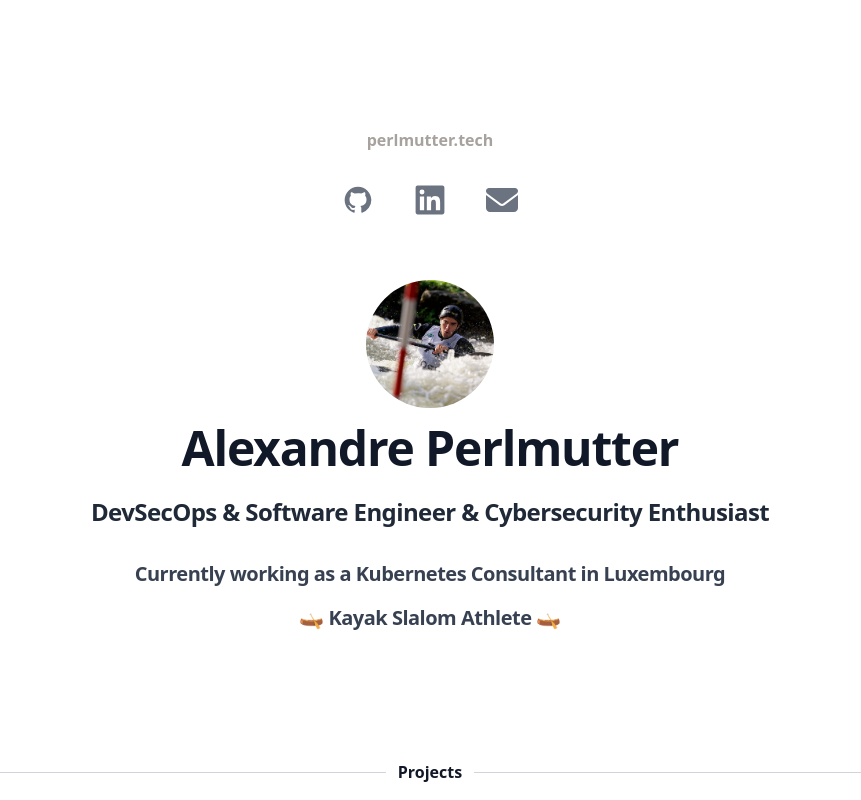
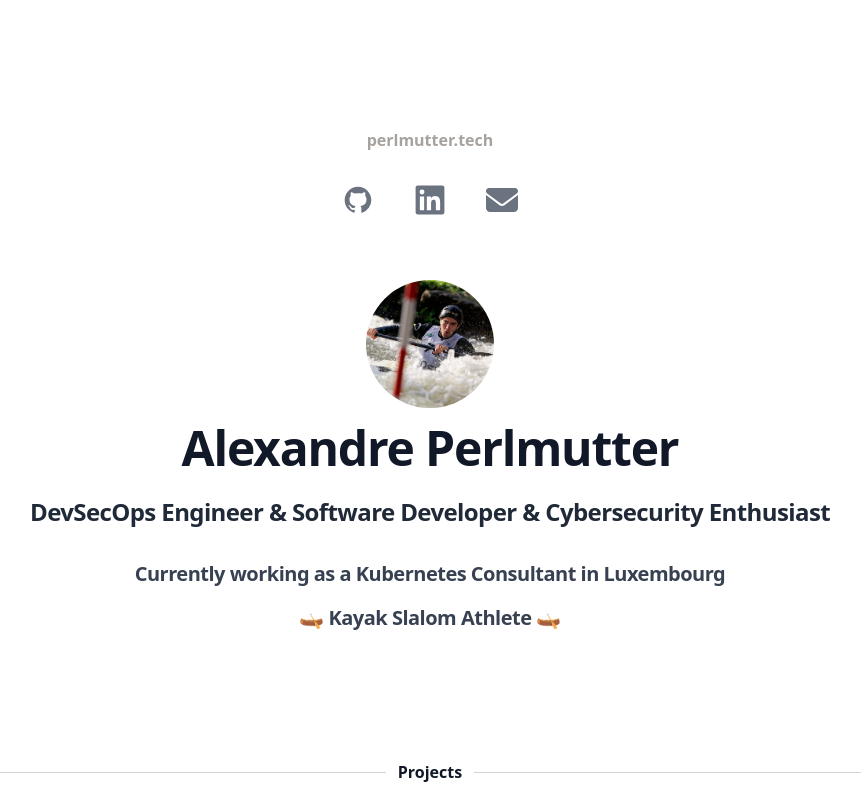
Before and after one commit to poponealex/poponealex.github.io, a React (Vite) app: page / in a window 1280 px wide. Shown: the top 800 px of the page, without its empty margins (210-1071 px from the left). Built offline with nearby package versions, Linux system fonts and the light colour scheme.

Commit message:
Update title

```diff
--- a/index.html
+++ b/index.html
@@ -5,12 +5,12 @@
     <!-- <link rel="icon" type="image/svg+xml" href="/vite.svg" /> -->
     <meta name="viewport" content="width=device-width, initial-scale=1.0" />
     <meta name="theme-color" content="#000000" />
-    <meta name="description" content="DevSecOps & Software Engineer & Cybersecurity Enthusiast" />
+    <meta name="description" content="DevSecOps Engineer & Software Developer & Cybersecurity Enthusiast" />
     <!-- <link rel="apple-touch-icon" href="/images/logo/apple-touch-icon.png" />
     <link rel="manifest" href="/manifest.json" /> -->
     <meta property="og:title" content="Alexandre Perlmutter" />
     <meta property="og:url" content="https://www.perlmutter.tech" />
-    <meta property="og:description" content="DevSecOps & Software Engineer & Cybersecurity Enthusiast" />
+    <meta property="og:description" content="DevSecOps Engineer & Software Developer & Cybersecurity Enthusiast" />
     <meta property="og:image" content="https://www.perlmutter.tech/alexandre.jpg" />
     <title>Alexandre Perlmutter</title>
   </head>
--- a/src/Home.jsx
+++ b/src/Home.jsx
@@ -74,7 +74,7 @@ export default function Home() {
             Alexandre Perlmutter
           </h1>
           <h2 className="mt-6 text-2xl font-bold tracking-tight text-gray-800 sm:text-2xl">
-            DevSecOps &amp; Software Engineer &amp; Cybersecurity Enthusiast
+           DevSecOps Engineer &amp; Software Developer &amp; Cybersecurity Enthusiast
           </h2>
           <h3 className="mt-8 text-xl font-bold tracking-tight text-gray-700 sm:text-xl">
             Currently working as a Kubernetes Consultant in Luxembourg
```
